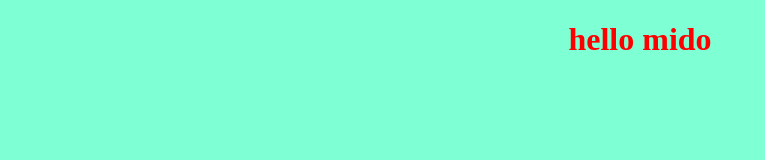
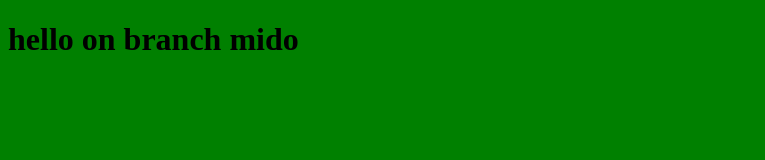
Before and after one commit to MohamedAhmedShawky/test, a plain HTML site: page index.html in a window 1280 px wide. Shown: the whole page, without its empty margins (0-765 px from the left). Drawn offline with Linux system fonts and the light colour scheme.

Commit message:
change backgroud and welcome message

```diff
--- a/index.html
+++ b/index.html
@@ -8,7 +8,7 @@
     <link rel="stylesheet" href="style.css">
 </head>
 <body>
-    <h1>hello mido  </h1>
+    <h1>hello on branch mido  </h1>
     <script src="app.js"> </script>
 </body>
 </html>
--- a/style.css
+++ b/style.css
@@ -1,8 +1,7 @@
 h1{
-    color: red;
-    text-align: center;
+    color: black;
 }
 
 body{
-    background-color: aquamarine;
+    background-color: green;
 }
```
